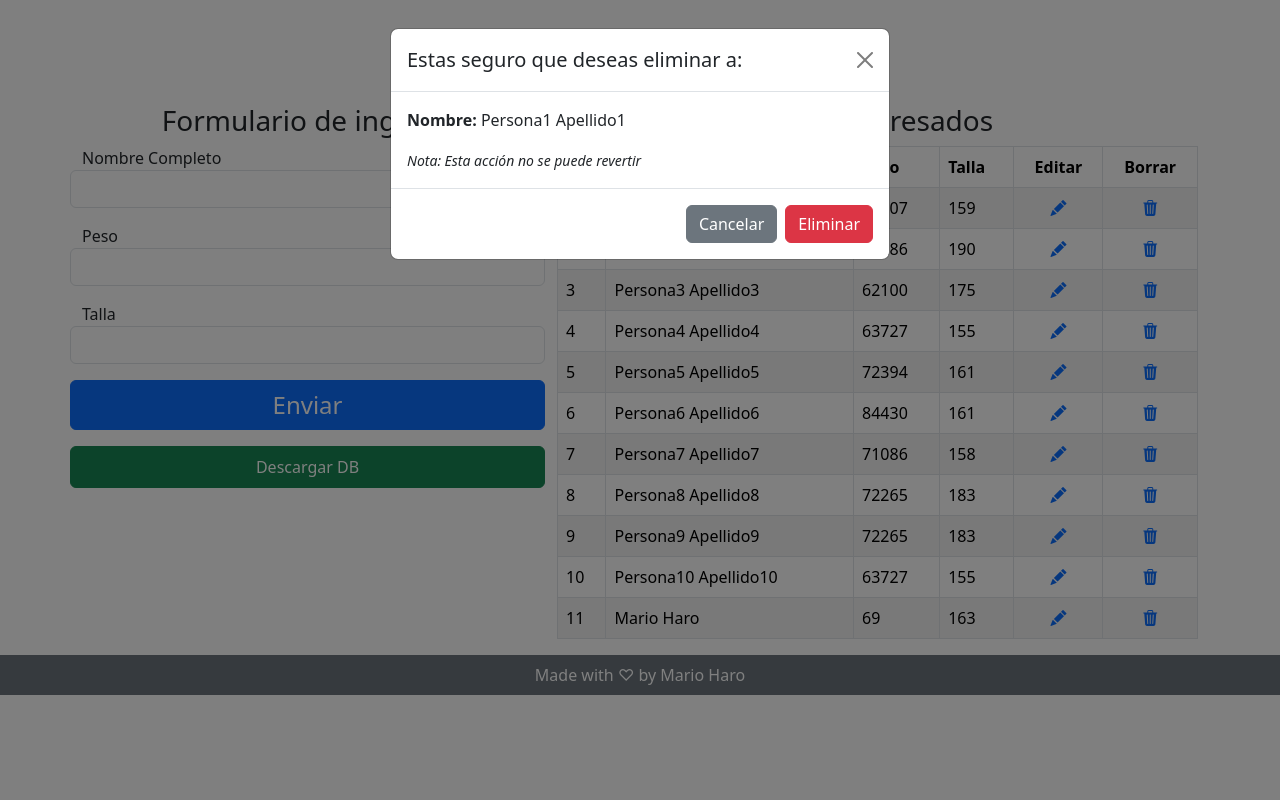
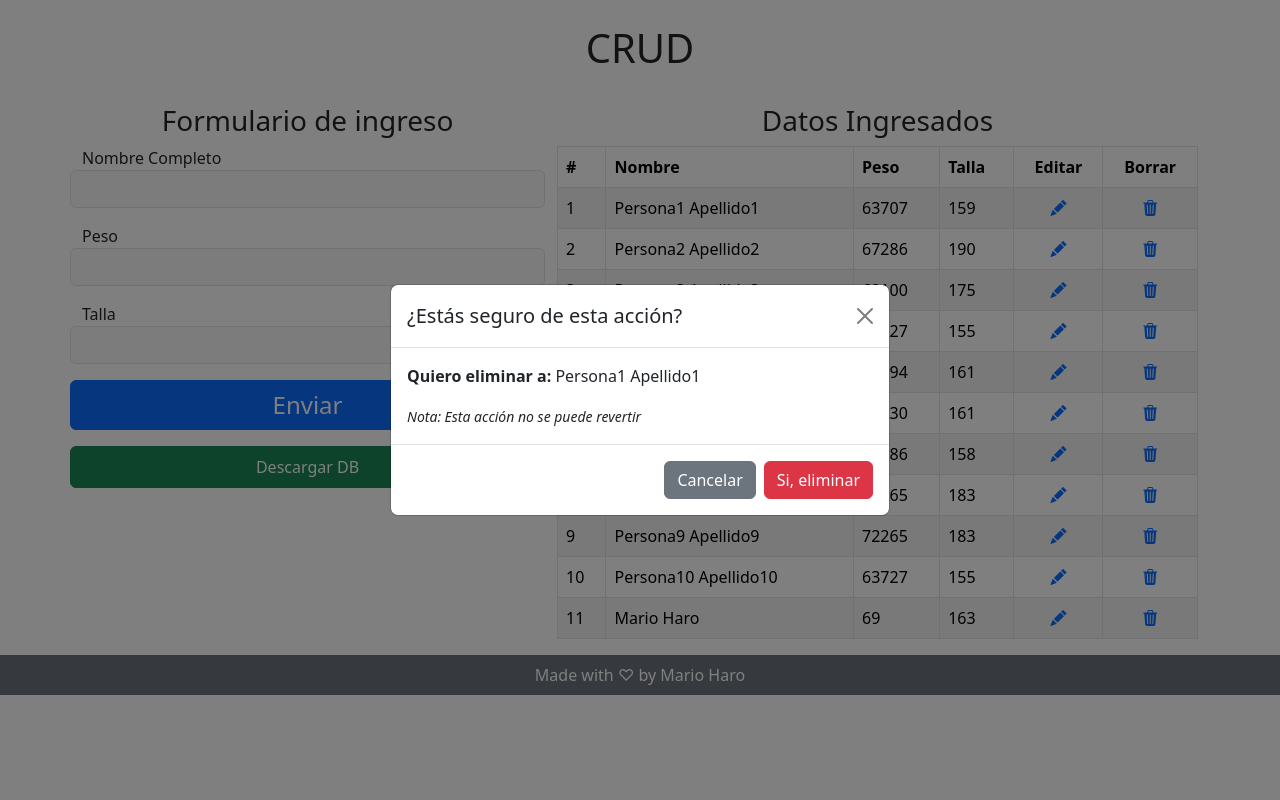
Before and after one commit to marioharo/simple-crud-with-download-data, a Django app: page / in a window 1280 px wide, after a click that opens the changed part. Run offline with Django 4.2, Linux system fonts and the light colour scheme; data comes from the database, SQL or seed files in the repository.

Commit message:
modal centered

```diff
--- a/web/templates/editar.html
+++ b/web/templates/editar.html
@@ -1,7 +1,7 @@
 <!doctype html>
 <html lang="en">
     <head>
-        <title>Editar</title>
+        <title>EDITAR DATOS</title>
         <!-- Required meta tags -->
         <meta charset="utf-8" />
         <meta
@@ -20,7 +20,7 @@
 
     <body>
         <header>
-            <h1 class="text-center py-4">Editar</h1>
+            <h1 class="text-center py-4">EDITAR DATOS</h1>
         </header>
         <main class="container">
             <div class="mx-auto col-lg-6">
--- a/web/templates/home.html
+++ b/web/templates/home.html
@@ -1,7 +1,7 @@
 <!doctype html>
 <html lang="en">
     <head>
-        <title>SIMPLE CRUD</title>
+        <title>CRUD</title>
         <!-- Required meta tags -->
         <meta charset="utf-8" />
         <meta name="viewport" content="width=device-width, initial-scale=1, shrink-to-fit=no"/>
@@ -12,7 +12,7 @@
 
     <body>
         <header>
-            <h1 class="text-center py-4">SIMPLE CRUD</h1>
+            <h1 class="text-center py-4">CRUD</h1>
         </header>
         <main class="container">
             <div class="row">
@@ -21,12 +21,12 @@
                     <h3 class="text-center">Formulario de ingreso</h3>
                     <form action="" class="row" method="post">
                         {% csrf_token %}
-                        <label>Nombre Completo</label>
-                        <input type="text" class="form-control mb-3" name="nombre_completo" Required>
-                        <label>Peso</label>
-                        <input type="text" class="form-control mb-3" name="peso" Required>
-                        <label>Talla</label>
-                        <input type="text" class="form-control mb-3" name="talla" Required>
+                        <label for="nombre_completo">Nombre Completo</label>
+                        <input type="text" class="form-control bg-light mb-3" name="nombre_completo" id="nombre_completo" Required>
+                        <label for="peso">Peso</label>
+                        <input type="text" class="form-control bg-light mb-3" name="peso" id="peso" Required>
+                        <label for="talla">Talla</label>
+                        <input type="text" class="form-control bg-light mb-3" name="talla" id="talla" Required>
                         <button type="submit" class="btn btn-primary fs-4">Enviar</button>
                         <a href="descargar" class="btn btn-success mt-3 py-2">Descargar DB</a>
                     </form>
@@ -58,19 +58,19 @@
                                 </tr>
                                 <!-- Start Modal -->
                                 <div class="modal fade" id="exampleModal{{forloop.counter}}" aria-labelledby="exampleModalLabel" aria-hidden="true">
-                                    <div class="modal-dialog">
+                                    <div class="modal-dialog modal-dialog-centered">
                                         <div class="modal-content">
                                             <div class="modal-header">
-                                                <h2 class="modal-title fs-5" id="exampleModalLabel">Estas seguro que deseas eliminar a:</h2>
+                                                <h1 class="modal-title fs-5" id="exampleModalLabel">¿Estás seguro de esta acción?</h1>
                                                 <button type="button" class="btn-close" data-bs-dismiss="modal" aria-label="Close"></button>
                                             </div>
                                             <div class="modal-body">
-                                                <p><b>Nombre:</b> {{persona.nombre_completo}}</p>
+                                                <p><b>Quiero eliminar a:</b> {{persona.nombre_completo}}</p>
                                                 <small><i>Nota: Esta acción no se puede revertir</i></small>
                                             </div>
                                             <div class="modal-footer">
                                                 <button type="button" class="btn btn-secondary" data-bs-dismiss="modal">Cancelar</button>
-                                                <a href="eliminar/{{persona.id}}" class="btn btn-danger">Eliminar</a>
+                                                <a href="eliminar/{{persona.id}}" class="btn btn-danger">Si, eliminar</a>
                                             </div>
                                         </div>
                                     </div>
```
